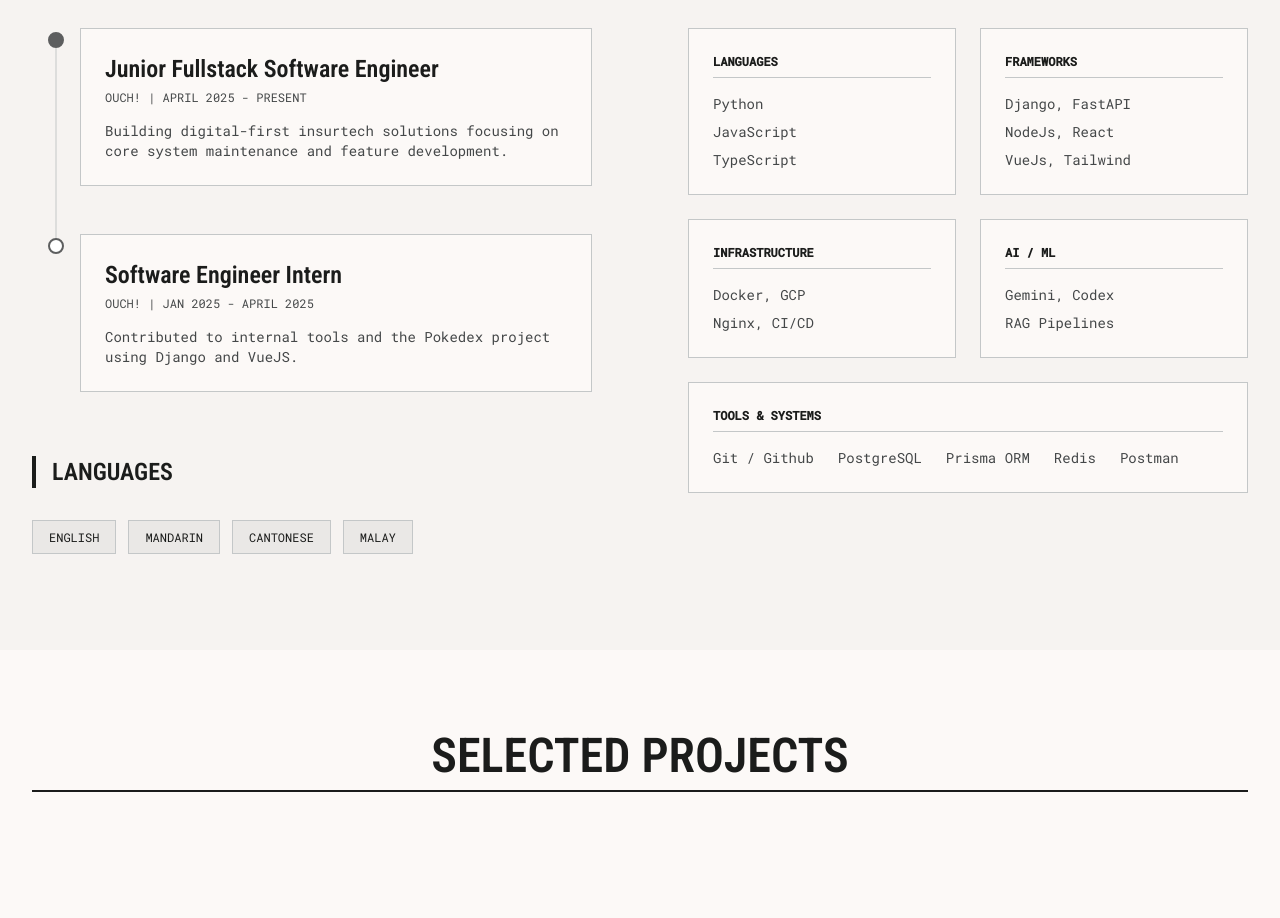
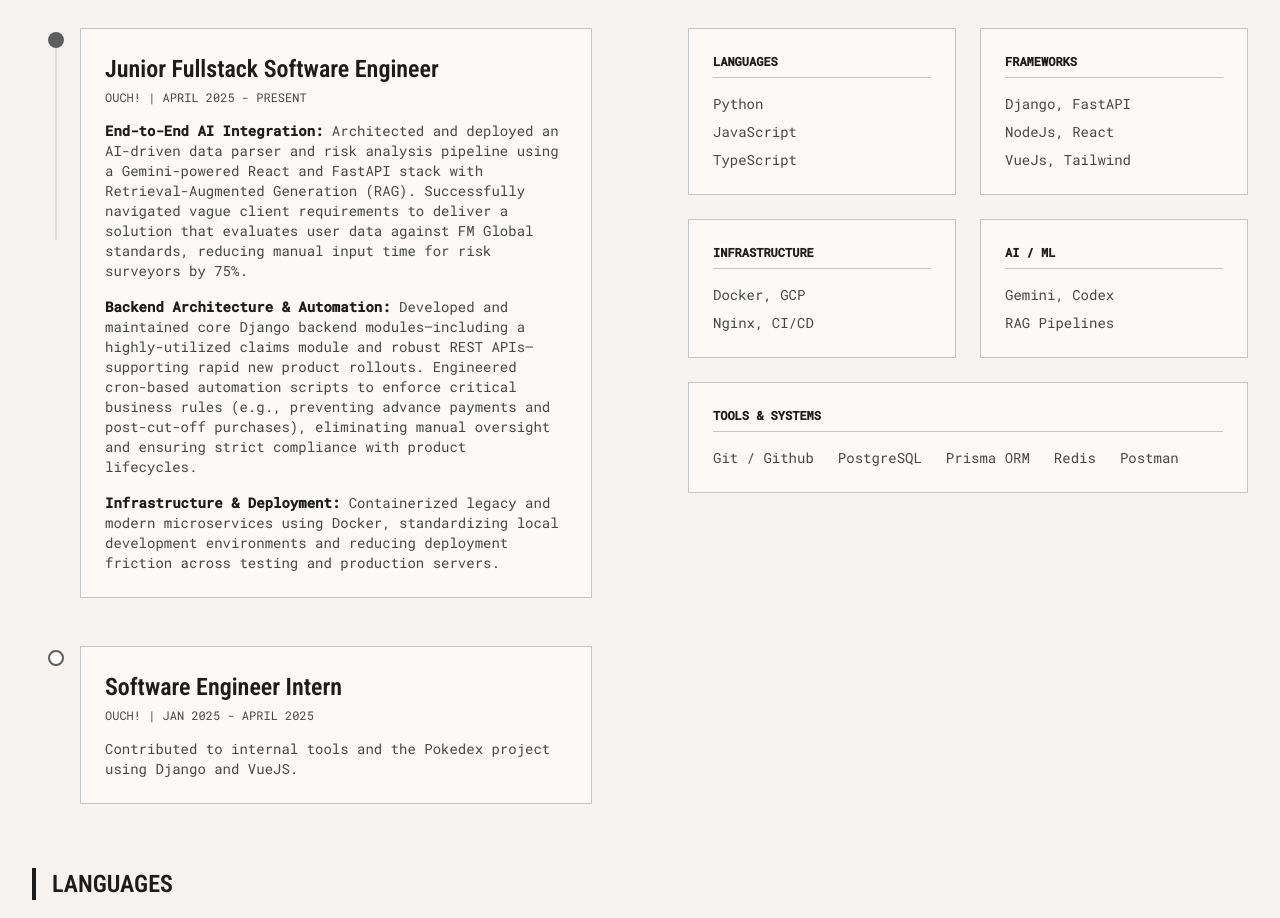
Before and after one commit to louisweitai0903/portfolio, a React (Vite) app: page / in a window 1280 px wide. Shown: the part 1840-2758 px from the top of the page. Built offline with nearby package versions, Linux system fonts and the light colour scheme.

Commit message:
docs: update Ouch! Junior Fullstack Software Engineer experience details

```diff
--- a/src/App.tsx
+++ b/src/App.tsx
@@ -550,7 +550,17 @@ function App() {
                     <div className="bg-surface p-5 md:p-6 border border-outline-variant">
                       <h4 className="font-headline-md text-on-surface mb-1 text-base md:text-2xl">Junior Fullstack Software Engineer</h4>
                       <div className="font-label-md text-on-surface-variant mb-3 md:mb-4 uppercase text-xs">Ouch! | April 2025 - Present</div>
-                      <p className="text-on-surface-variant font-body-md text-sm">Building digital-first insurtech solutions focusing on core system maintenance and feature development.</p>
+                      <div className="text-on-surface-variant font-body-md text-sm space-y-4">
+                        <p>
+                          <strong className="text-on-surface">End-to-End AI Integration:</strong> Architected and deployed an AI-driven data parser and risk analysis pipeline using a Gemini-powered React and FastAPI stack with Retrieval-Augmented Generation (RAG). Successfully navigated vague client requirements to deliver a solution that evaluates user data against FM Global standards, reducing manual input time for risk surveyors by 75%.
+                        </p>
+                        <p>
+                          <strong className="text-on-surface">Backend Architecture & Automation:</strong> Developed and maintained core Django backend modules—including a highly-utilized claims module and robust REST APIs—supporting rapid new product rollouts. Engineered cron-based automation scripts to enforce critical business rules (e.g., preventing advance payments and post-cut-off purchases), eliminating manual oversight and ensuring strict compliance with product lifecycles.
+                        </p>
+                        <p>
+                          <strong className="text-on-surface">Infrastructure & Deployment:</strong> Containerized legacy and modern microservices using Docker, standardizing local development environments and reducing deployment friction across testing and production servers.
+                        </p>
+                      </div>
                     </div>
                   </div>
                   <div className="relative">
```
